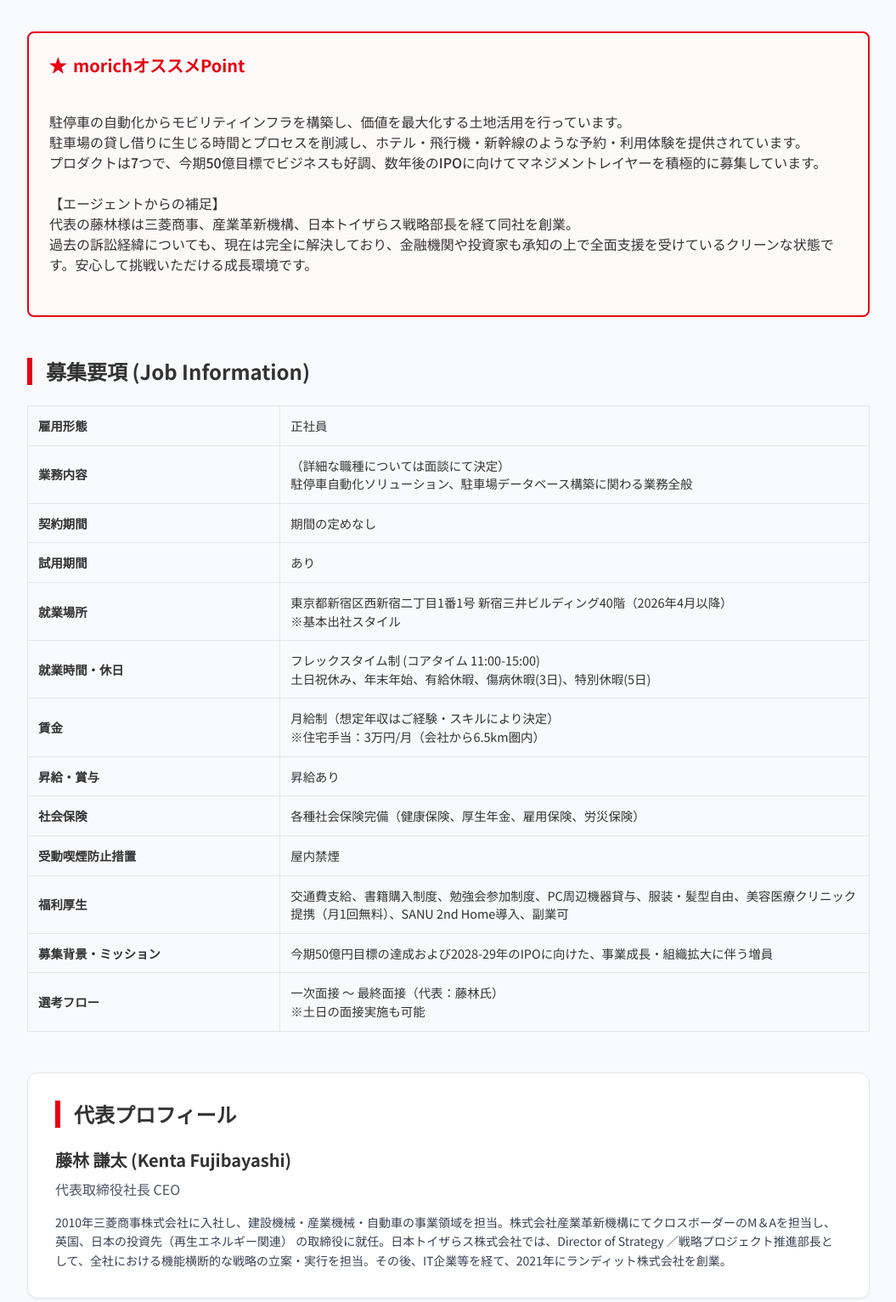
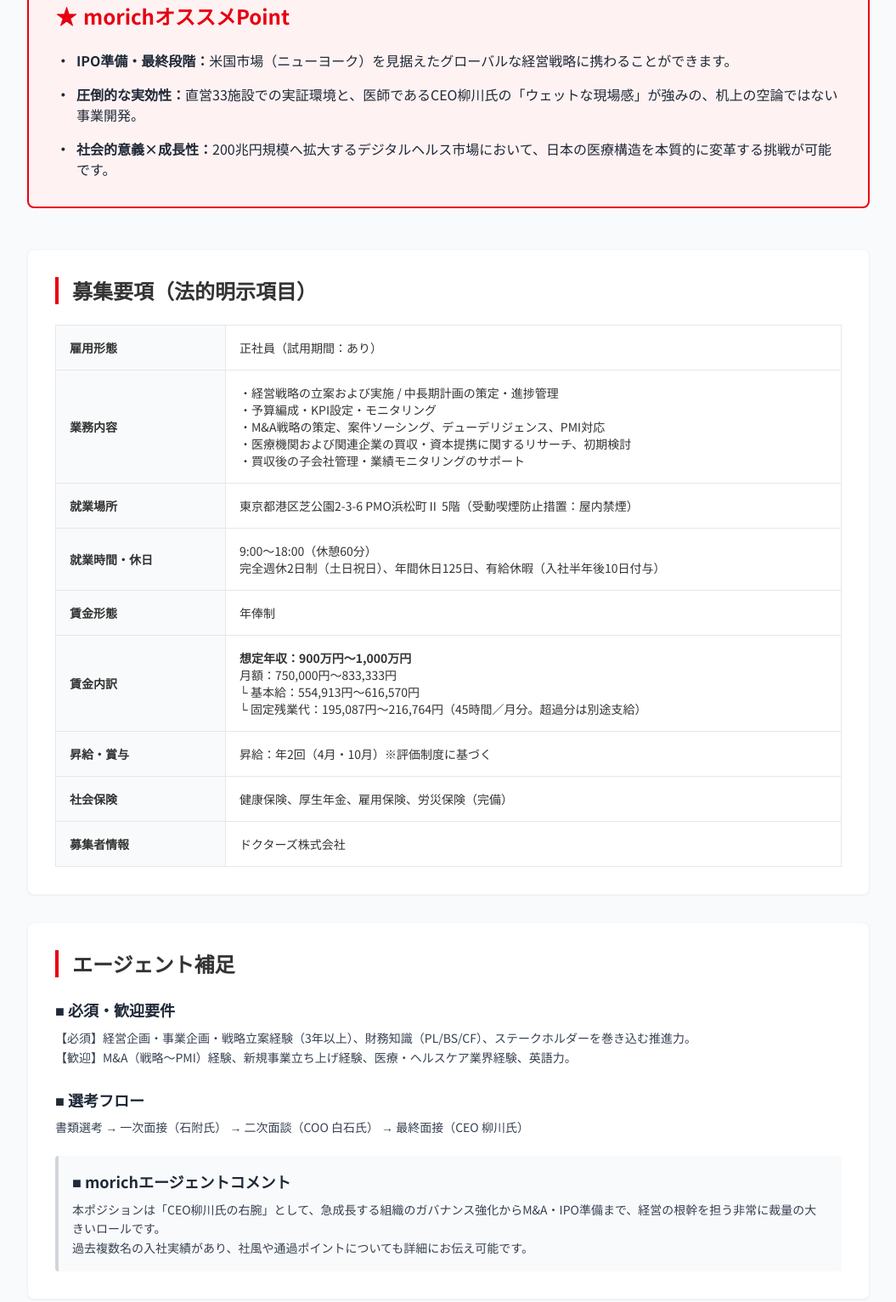
Before and after one commit to morich-inc/job.test, a plain HTML site: page index.html in a window 1280 px wide. Shown: the part 1092-2624 px from the top of the page at 85% size, without its empty margins (112-1167 px from the left). Drawn offline with nearby package versions, Linux system fonts and the light colour scheme.

Commit message:
Update index.html

```diff
--- a/index.html
+++ b/index.html
@@ -3,195 +3,193 @@
 <head>
     <meta charset="UTF-8">
     <meta name="viewport" content="width=device-width, initial-scale=1.0">
-    <title>求人情報詳細 | morich</title>
+    <title>求人票 | 経営戦略 マネージャーおよびシニアマネージャー候補 | ドクターズ株式会社</title>
     <script src="https://cdn.tailwindcss.com"></script>
     <link rel="preconnect" href="https://fonts.googleapis.com">
     <link rel="preconnect" href="https://fonts.gstatic.com" crossorigin>
-    <link href="https://fonts.googleapis.com/css2?family=Noto+Sans+JP:wght@400;500;700;900&display=swap" rel="stylesheet">
+    <link href="https://fonts.googleapis.com/css2?family=Noto+Sans+JP:wght@400;500;700&display=swap" rel="stylesheet">
     <style>
-        body { font-family: 'Noto Sans JP', sans-serif; color: #333; line-height: 1.8; }
+        body { font-family: 'Noto Sans JP', sans-serif; color: #333; }
         .morich-red { color: #E60012; }
         .bg-morich-red { background-color: #E60012; }
         .border-morich-red { border-color: #E60012; }
-        .corporate-overview-table th { width: 30%; background-color: #f3f4f6; padding: 12px; border: 1px solid #e5e7eb; text-align: left; font-weight: bold; }
-        .corporate-overview-table td { padding: 12px; border: 1px solid #e5e7eb; background-color: #ffffff; }
-        .job-table th { width: 30%; background-color: #f9fafb; padding: 12px; border: 1px solid #e5e7eb; text-align: left; font-weight: bold; font-size: 0.9rem; }
-        .job-table td { padding: 12px; border: 1px solid #e5e7eb; font-size: 0.9rem; }
-        .morich-highlight { border: 2px solid #E60012; background-color: #fffafa; border-radius: 8px; padding: 24px; position: relative; }
-        .section-title { border-left: 6px solid #E60012; padding-left: 16px; margin-bottom: 24px; font-weight: bold; font-size: 1.5rem; }
-        .link-button { display: inline-flex; align-items: center; padding: 8px 16px; background-color: #f3f4f6; border-radius: 4px; transition: all 0.2s; text-decoration: none; color: #333; margin-right: 8px; margin-bottom: 8px; font-size: 0.9rem; }
-        .link-button:hover { background-color: #E60012; color: white; }
+        .table-label { background-color: #f9fafb; width: 200px; font-weight: bold; }
     </style>
 </head>
-<body class="bg-gray-50">
+<body class="bg-gray-50 antialiased">
 
-    <header class="bg-white shadow-sm sticky top-0 z-50">
-        <div class="max-w-5xl mx-auto px-4 py-4 flex justify-between items-center">
-            <img src="morich_logo.jpg" alt="morich logo" class="h-10">
-            <span class="text-sm font-bold text-gray-500">Candidate Personalized Page</span>
+    <header class="bg-white shadow-sm border-b-4 border-morich-red sticky top-0 z-50">
+        <div class="container mx-auto px-4 py-4 flex justify-between items-center">
+            <img src="morich_logo.jpg" alt="morich" class="h-10">
+            <span class="text-sm font-bold text-gray-500">Job ID: 17074</span>
         </div>
     </header>
 
-    <main class="max-w-5xl mx-auto px-4 py-12">
+    <main class="container mx-auto px-4 py-8 max-w-5xl">
 
-        <section id="company-1">
-            <div class="mb-6">
-                <span class="inline-block bg-black text-white text-xs font-bold px-3 py-1 rounded-full uppercase tracking-widest mb-4">
-                    IPO準備フェーズ (N-3)
-                </span>
-                <h1 class="text-3xl md:text-4xl font-black mb-6 leading-tight">
-                    ランディット株式会社
+        <section class="mb-12">
+            <h2 class="text-xl font-bold morich-red mb-2">ドクターズ株式会社</h2>
+            <h1 class="text-4xl md:text-5xl font-black leading-tight mb-6">
+                経営戦略 マネージャーおよびシニアマネージャー候補<br class="hidden md:block">
+                <span class="text-2xl md:text-3xl font-bold text-gray-700">（事業開発 / M&A・IPO）</span>
             </h1>
+
+            <div class="flex flex-wrap gap-4 text-sm">
+                <span class="bg-gray-200 px-3 py-1 rounded">正社員</span>
+                <span class="bg-gray-200 px-3 py-1 rounded">想定年収：900万〜1,000万円</span>
+                <span class="bg-gray-200 px-3 py-1 rounded">東京都港区（浜松町・大門）</span>
             </div>
+        </section>
 
-            <div class="bg-gray-100 p-4 md:p-6 rounded-xl mb-10">
-                <h2 class="text-sm font-bold text-gray-500 mb-4 tracking-widest uppercase">Corporate Overview</h2>
-                <table class="w-full corporate-overview-table text-sm">
+        <section class="bg-white p-8 rounded-lg shadow-sm mb-8 border border-gray-100">
+            <h2 class="text-2xl font-bold mb-6 border-l-4 border-morich-red pl-4">企業概要</h2>
+            <div class="grid grid-cols-1 md:grid-cols-2 gap-6">
+                <div>
+                    <table class="w-full text-sm">
+                        <tr class="border-b"><th class="py-2 text-left text-gray-500 w-32">所在地</th><td class="py-2">東京都港区芝公園2-3-6 PMO浜松町Ⅱ 5階</td></tr>
+                        <tr class="border-b"><th class="py-2 text-left text-gray-500">設立</th><td class="py-2">2016年9月26日</td></tr>
+                        <tr class="border-b"><th class="py-2 text-left text-gray-500">資本金</th><td class="py-2">1,533,235,000円 (資本準備金含む)</td></tr>
+                    </table>
+                </div>
+                <div>
+                    <table class="w-full text-sm">
+                        <tr class="border-b"><th class="py-2 text-left text-gray-500 w-32">従業員数</th><td class="py-2">45名</td></tr>
+                        <tr class="border-b"><th class="py-2 text-left text-gray-500">代表者</th><td class="py-2">柳川 貴雄（医師 / CEO）</td></tr>
+                        <tr class="border-b"><th class="py-2 text-left text-gray-500">上場区分</th><td class="py-2 text-red-600 font-bold">IPO準備中</td></tr>
+                    </table>
+                </div>
+            </div>
+        </section>
+
+        <section class="bg-white p-8 rounded-lg shadow-sm mb-8 border border-gray-100">
+            <h2 class="text-2xl font-bold mb-6 border-l-4 border-morich-red pl-4">企業紹介</h2>
+            <div class="prose max-w-none text-gray-700 leading-relaxed">
+                <p class="font-bold text-lg mb-4">医療現場の知見とデジタルを掛け合わせ、医療DXの社会実装を推進するプラットフォーム企業</p>
+                <p>
+                    ドクターズ株式会社は、約40万人の医療従事者、約7.5万施設の医療機関、そして700名超のエキスパート医師ネットワークを基盤とする、日本有数の医療DX企業です。<br><br>
+                    単なるコンサルティングにとどまらず、自社グループで医療法人格を保有し、M&Aにより33施設を直営。「現場で本当に使われる」テクノロジーを検証・改善し、社会へ展開する独自のサイクルを構築しています。<br><br>
+                    東洋経済「すごいベンチャー」トップ50選出、企業評価額は約400億円と、国内トップクラスのヘルスケアベンチャーとして、今まさに日本発の医療DXインフラを世界へ広げるフェーズにあります。
+                </p>
+            </div>
+        </section>
+
+        <section class="bg-red-50 p-8 rounded-lg border-2 border-morich-red mb-12">
+            <h2 class="text-2xl font-bold morich-red mb-6 flex items-center">
+                <span class="mr-2">★</span> morichオススメPoint
+            </h2>
+            <ul class="space-y-4 text-gray-800">
+                <li class="flex items-start">
+                    <span class="font-bold mr-2">・</span>
+                    <div><strong>IPO準備・最終段階：</strong>米国市場（ニューヨーク）を見据えたグローバルな経営戦略に携わることができます。</div>
+                </li>
+                <li class="flex items-start">
+                    <span class="font-bold mr-2">・</span>
+                    <div><strong>圧倒的な実効性：</strong>直営33施設での実証環境と、医師であるCEO柳川氏の「ウェットな現場感」が強みの、机上の空論ではない事業開発。</div>
+                </li>
+                <li class="flex items-start">
+                    <span class="font-bold mr-2">・</span>
+                    <div><strong>社会的意義×成長性：</strong>200兆円規模へ拡大するデジタルヘルス市場において、日本の医療構造を本質的に変革する挑戦が可能です。</div>
+                </li>
+            </ul>
+        </section>
+
+        <section class="bg-white p-8 rounded-lg shadow-sm mb-8 border border-gray-100">
+            <h2 class="text-2xl font-bold mb-6 border-l-4 border-morich-red pl-4">募集要項（法的明示項目）</h2>
+            <div class="overflow-x-auto">
+                <table class="w-full border-collapse border border-gray-200 text-sm">
+                    <tbody>
                         <tr>
-                        <th>本社住所</th>
-                        <td>〒163-0440 東京都新宿区西新宿二丁目1番1号 新宿三井ビルディング40階<br><span class="text-xs text-red-500">※2026年4月移転予定（旧：東京都港区三田3-5-27 住友不動産東京三田サウスタワー23階）</span></td>
+                            <th class="border border-gray-200 p-4 table-label text-left">雇用形態</th>
+                            <td class="border border-gray-200 p-4">正社員（試用期間：あり）</td>
                         </tr>
                         <tr>
-                        <th>設立</th>
-                        <td>2021年05月</td>
+                            <th class="border border-gray-200 p-4 table-label text-left">業務内容</th>
+                            <td class="border border-gray-200 p-4">
+                                ・経営戦略の立案および実施 / 中長期計画の策定・進捗管理<br>
+                                ・予算編成・KPI設定・モニタリング<br>
+                                ・M&A戦略の策定、案件ソーシング、デューデリジェンス、PMI対応<br>
+                                ・医療機関および関連企業の買収・資本提携に関するリサーチ、初期検討<br>
+                                ・買収後の子会社管理・業績モニタリングのサポート
+                            </td>
                         </tr>
                         <tr>
-                        <th>従業員数</th>
-                        <td>104名</td>
+                            <th class="border border-gray-200 p-4 table-label text-left">就業場所</th>
+                            <td class="border border-gray-200 p-4">東京都港区芝公園2-3-6 PMO浜松町Ⅱ 5階（受動喫煙防止措置：屋内禁煙）</td>
                         </tr>
                         <tr>
-                        <th>上場区分</th>
-                        <td>未上場（IPO準備フェーズ：N-3期）</td>
+                            <th class="border border-gray-200 p-4 table-label text-left">就業時間・休日</th>
+                            <td class="border border-gray-200 p-4">
+                                9:00～18:00（休憩60分）<br>
+                                完全週休2日制（土日祝日）、年間休日125日、有給休暇（入社半年後10日付与）
+                            </td>
                         </tr>
                         <tr>
-                        <th>代表者</th>
-                        <td>代表取締役社長 CEO 藤林 謙太</td>
+                            <th class="border border-gray-200 p-4 table-label text-left">賃金形態</th>
+                            <td class="border border-gray-200 p-4">年俸制</td>
                         </tr>
                         <tr>
-                        <th>資本金</th>
-                        <td>1億円</td>
+                            <th class="border border-gray-200 p-4 table-label text-left">賃金内訳</th>
+                            <td class="border border-gray-200 p-4">
+                                <span class="font-bold">想定年収：900万円～1,000万円</span><br>
+                                月額：750,000円〜833,333円<br>
+                                └ 基本給：554,913円〜616,570円<br>
+                                └ 固定残業代：195,087円〜216,764円（45時間／月分。超過分は別途支給）
+                            </td>
                         </tr>
+                        <tr>
+                            <th class="border border-gray-200 p-4 table-label text-left">昇給・賞与</th>
+                            <td class="border border-gray-200 p-4">昇給：年2回（4月・10月）※評価制度に基づく</td>
+                        </tr>
+                        <tr>
+                            <th class="border border-gray-200 p-4 table-label text-left">社会保険</th>
+                            <td class="border border-gray-200 p-4">健康保険、厚生年金、雇用保険、労災保険（完備）</td>
+                        </tr>
+                        <tr>
+                            <th class="border border-gray-200 p-4 table-label text-left">募集者情報</th>
+                            <td class="border border-gray-200 p-4">ドクターズ株式会社</td>
+                        </tr>
+                    </tbody>
                 </table>
             </div>
+        </section>
 
-            <div class="mb-12">
-                <h2 class="section-title text-2xl">企業紹介</h2>
-                <div class="whitespace-pre-wrap text-gray-700">
-モビリティ×不動産×AIを掛け合わせ、駐停車の自動化からモビリティインフラ構築を目指す注目のスタートアップです。「世の中に最適と豊かさを提供し、人々の営みに欠かせない存在に」をミッションに、アナログからデジタルへ、ハードからソフトまで、あらゆる角度から駐車場という“余白”の価値最大化に挑んでいます。
-
-日本の自動車保有台数に対し、把握されている駐車場がごく一部である現状に着目。AIと人の手、AIカメラと管理ソフトウェアを組み合わせ、Googleやゼンリンをも上回る車室単位の圧倒的なデータベースを構築・更新しています。
-
-建設現場や通勤用駐車場手配サービス「at PORT」をはじめ、駐車場管理を効率化するSaaS「SYNC PORT（シンクポート）」、個人向けの予約式短期駐車場サービス「PIT PORT（ピットポート）」、さらに、AIカメラによる現場管理システム「AIMO（アイモ）」、月極駐車場のオンラインマーケット「PARK STOCK（パークストック）」、コインパーキング、商業施設駐車場などのETC化アプリ「PARK FLOW（パークフロー）」などを展開しています。
-
-これらの多様なプロダクトを通じて、単独企業では困難なあらゆる駐車スペースのシームレスな運用を実現しています。2024年度には黒字化を達成し、今期は約50億円弱の売上見込み。2028〜2029年のIPOを目指すなど、今まさに成長加速フェーズにある企業です。
+        <section class="bg-white p-8 rounded-lg shadow-sm mb-8 border border-gray-100">
+            <h2 class="text-2xl font-bold mb-6 border-l-4 border-morich-red pl-4">エージェント補足</h2>
+            <div class="space-y-6">
+                <div>
+                    <h3 class="font-bold text-lg mb-2 text-gray-800">■ 必須・歓迎要件</h3>
+                    <p class="text-sm text-gray-700 leading-relaxed">
+                        【必須】経営企画・事業企画・戦略立案経験（3年以上）、財務知識（PL/BS/CF）、ステークホルダーを巻き込む推進力。<br>
+                        【歓迎】M&A（戦略～PMI）経験、新規事業立ち上げ経験、医療・ヘルスケア業界経験、英語力。
+                    </p>
+                </div>
+                <div>
+                    <h3 class="font-bold text-lg mb-2 text-gray-800">■ 選考フロー</h3>
+                    <p class="text-sm text-gray-700">書類選考 → 一次面接（石附氏） → 二次面談（COO 白石氏） → 最終面接（CEO 柳川氏）</p>
+                </div>
+                <div class="bg-gray-50 p-4 rounded border-l-4 border-gray-300">
+                    <h3 class="font-bold text-lg mb-2 text-gray-800">■ morichエージェントコメント</h3>
+                    <p class="text-sm text-gray-700 leading-relaxed">
+                        本ポジションは「CEO柳川氏の右腕」として、急成長する組織のガバナンス強化からM&A・IPO準備まで、経営の根幹を担う非常に裁量の大きいロールです。<br>
+                        過去複数名の入社実績があり、社風や通過ポイントについても詳細にお伝え可能です。
+                    </p>
                 </div>
             </div>
+        </section>
 
-            <div class="morich-highlight mb-12">
-                <h2 class="text-xl font-bold morich-red mb-4 flex items-center">
-                    <span class="mr-2">★</span> morichオススメPoint
-                </h2>
-                <div class="whitespace-pre-wrap font-medium">
-駐停車の自動化からモビリティインフラを構築し、価値を最大化する⼟地活用を行っています。
-駐車場の貸し借りに生じる時間とプロセスを削減し、ホテル・飛行機・新幹線のような予約・利用体験を提供されています。
-プロダクトは7つで、今期50億目標でビジネスも好調、数年後のIPOに向けてマネジメントレイヤーを積極的に募集しています。
-
-【エージェントからの補足】
-代表の藤林様は三菱商事、産業革新機構、日本トイザらス戦略部長を経て同社を創業。
-過去の訴訟経緯についても、現在は完全に解決しており、金融機関や投資家も承知の上で全面支援を受けているクリーンな状態です。安心して挑戦いただける成長環境です。
-                </div>
-            </div>
-
-            <div class="mb-12">
-                <h2 class="section-title text-2xl">募集要項 (Job Information)</h2>
-                <table class="w-full job-table">
-                    <tr>
-                        <th>雇用形態</th>
-                        <td>正社員</td>
-                    </tr>
-                    <tr>
-                        <th>業務内容</th>
-                        <td>（詳細な職種については面談にて決定）<br>駐停車自動化ソリューション、駐車場データベース構築に関わる業務全般</td>
-                    </tr>
-                    <tr>
-                        <th>契約期間</th>
-                        <td>期間の定めなし</td>
-                    </tr>
-                    <tr>
-                        <th>試用期間</th>
-                        <td>あり</td>
-                    </tr>
-                    <tr>
-                        <th>就業場所</th>
-                        <td>東京都新宿区西新宿二丁目1番1号 新宿三井ビルディング40階（2026年4月以降）<br>※基本出社スタイル</td>
-                    </tr>
-                    <tr>
-                        <th>就業時間・休日</th>
-                        <td>フレックスタイム制 (コアタイム 11:00-15:00)<br>土日祝休み、年末年始、有給休暇、傷病休暇(3日)、特別休暇(5日)</td>
-                    </tr>
-                    <tr>
-                        <th>賃金</th>
-                        <td>月給制（想定年収はご経験・スキルにより決定）<br>※住宅手当：3万円/月（会社から6.5km圏内）</td>
-                    </tr>
-                    <tr>
-                        <th>昇給・賞与</th>
-                        <td>昇給あり</td>
-                    </tr>
-                    <tr>
-                        <th>社会保険</th>
-                        <td>各種社会保険完備（健康保険、厚生年金、雇用保険、労災保険）</td>
-                    </tr>
-                    <tr>
-                        <th>受動喫煙防止措置</th>
-                        <td>屋内禁煙</td>
-                    </tr>
-                    <tr>
-                        <th>福利厚生</th>
-                        <td>交通費支給、書籍購入制度、勉強会参加制度、PC周辺機器貸与、服装・髪型自由、美容医療クリニック提携（月1回無料）、SANU 2nd Home導入、副業可</td>
-                    </tr>
-                    <tr>
-                        <th>募集背景・ミッション</th>
-                        <td>今期50億円目標の達成および2028-29年のIPOに向けた、事業成長・組織拡大に伴う増員</td>
-                    </tr>
-                    <tr>
-                        <th>選考フロー</th>
-                        <td>一次面接 ～ 最終面接（代表：藤林氏）<br>※土日の面接実施も可能</td>
-                    </tr>
-                </table>
-            </div>
-
-            <div class="mb-12 bg-white p-8 border border-gray-200 rounded-xl shadow-sm">
-                <h2 class="section-title text-2xl">代表プロフィール</h2>
-                <div class="flex flex-col md:flex-row gap-8 items-start">
-                    <div class="flex-1">
-                        <h3 class="text-xl font-bold mb-2">藤林 謙太 (Kenta Fujibayashi)</h3>
-                        <p class="text-gray-600 mb-4">代表取締役社長 CEO</p>
-                        <div class="text-gray-700 text-sm leading-relaxed">
-                            2010年三菱商事株式会社に入社し、建設機械・産業機械・自動車の事業領域を担当。株式会社産業革新機構にてクロスボーダーのM＆Aを担当し、英国、日本の投資先（再生エネルギー関連） の取締役に就任。日本トイザらス株式会社では、Director of Strategy ／戦略プロジェクト推進部長として、全社における機能横断的な戦略の立案・実行を担当。その後、IT企業等を経て、2021年にランディット株式会社を創業。
-                        </div>
-                    </div>
-                </div>
-            </div>
-
-            <div class="mb-12">
-                <h2 class="section-title text-2xl">関連リンク・資料</h2>
-                <div class="flex flex-wrap">
-                    <a href="https://landit.co.jp/" target="_blank" class="link-button">コーポレートサイト</a>
-                    <a href="https://www.wantedly.com/companies/company_7571953/post_articles/1002609" target="_blank" class="link-button">AIMO事業部 社員インタビュー</a>
-                    <a href="https://www.wantedly.com/companies/company_7571953/post_articles/414962" target="_blank" class="link-button">創業メンバー 伊藤氏記事</a>
-                    <a href="https://www.wantedly.com/companies/company_7571953/post_articles/960184" target="_blank" class="link-button">コーポレート 藤野戸氏インタビュー</a>
-                    <a href="https://www.wantedly.com/companies/company_7571953/post_articles/976155" target="_blank" class="link-button">事業開発本部長 菊池氏インタビュー</a>
-                    <a href="https://www.wantedly.com/companies/company_7571953/post_articles/958661" target="_blank" class="link-button">事業開発本部 櫻井氏・菊池氏対談</a>
-                </div>
+        <section class="text-center py-8">
+            <h2 class="text-sm font-bold text-gray-400 mb-4 uppercase tracking-widest">External Links</h2>
+            <div class="flex justify-center gap-6">
+                <a href="https://doctors-inc.jp/" target="_blank" class="text-blue-600 hover:underline text-sm font-medium">企業コーポレートサイト</a>
+                <a href="https://agent.herp.cloud/p/lp6dWUJgiVl5FLgL-KjopxgJ3rbdrwBKWUsnadovjZk/requisitions/id/ba4c6ab6-b7aa-45b9-b3ba-6a40fc199239" target="_blank" class="text-blue-600 hover:underline text-sm font-medium">詳細・応募URL</a>
             </div>
         </section>
 
     </main>
 
-    <footer class="bg-gray-800 text-white py-12">
-        <div class="max-w-5xl mx-auto px-4 text-center">
-            <img src="morich_logo.jpg" alt="morich logo" class="h-8 mx-auto mb-6 brightness-0 invert">
-            <p class="text-sm text-gray-400">© morich Co., Ltd. All Rights Reserved.</p>
+    <footer class="bg-gray-800 text-white py-6">
+        <div class="container mx-auto px-4 text-center text-xs opacity-70">
+            © 2026 morich Co., Ltd. All Rights Reserved.
         </div>
     </footer>
 
```
Lines whose indentation alone changed are shown as unchanged.
